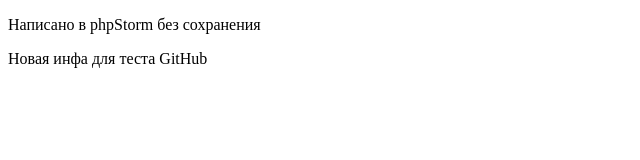
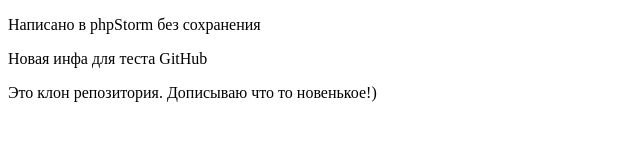
Before and after one commit to Sergei827/git-course, a plain HTML site: page index.html in a window 1280 px wide. Shown: the whole page, without its empty margins (0-640 px from the left). Drawn offline with Linux system fonts and the light colour scheme.

Commit message:
some new

```diff
--- a/index.html
+++ b/index.html
@@ -7,5 +7,6 @@
 <body>
     <p>Написано в phpStorm без сохранения</p>
     <p>Новая инфа для теста GitHub</p>
+    <p>Это клон репозитория. Дописываю что то новенькое!)</p>
 </body>
 </html>
```
